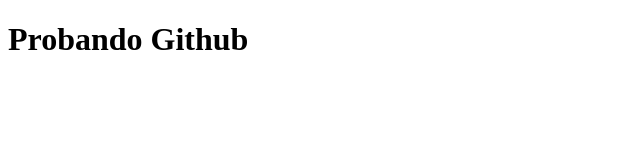
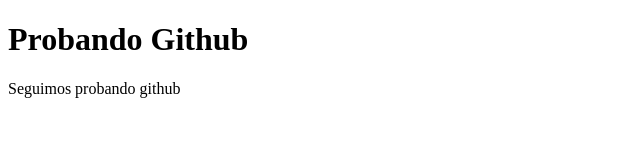
Before and after one commit to danielmedtar/comision33115, a plain HTML site: page index.html in a window 1280 px wide. Shown: the whole page, without its empty margins (0-640 px from the left). Drawn offline with Linux system fonts and the light colour scheme.

Commit message:
Nuestro segundo commit

```diff
--- a/index.html
+++ b/index.html
@@ -8,5 +8,7 @@
 </head>
 <body>
     <h1>Probando Github</h1>
+
+    <p>Seguimos probando github</p>
 </body>
 </html>
```
